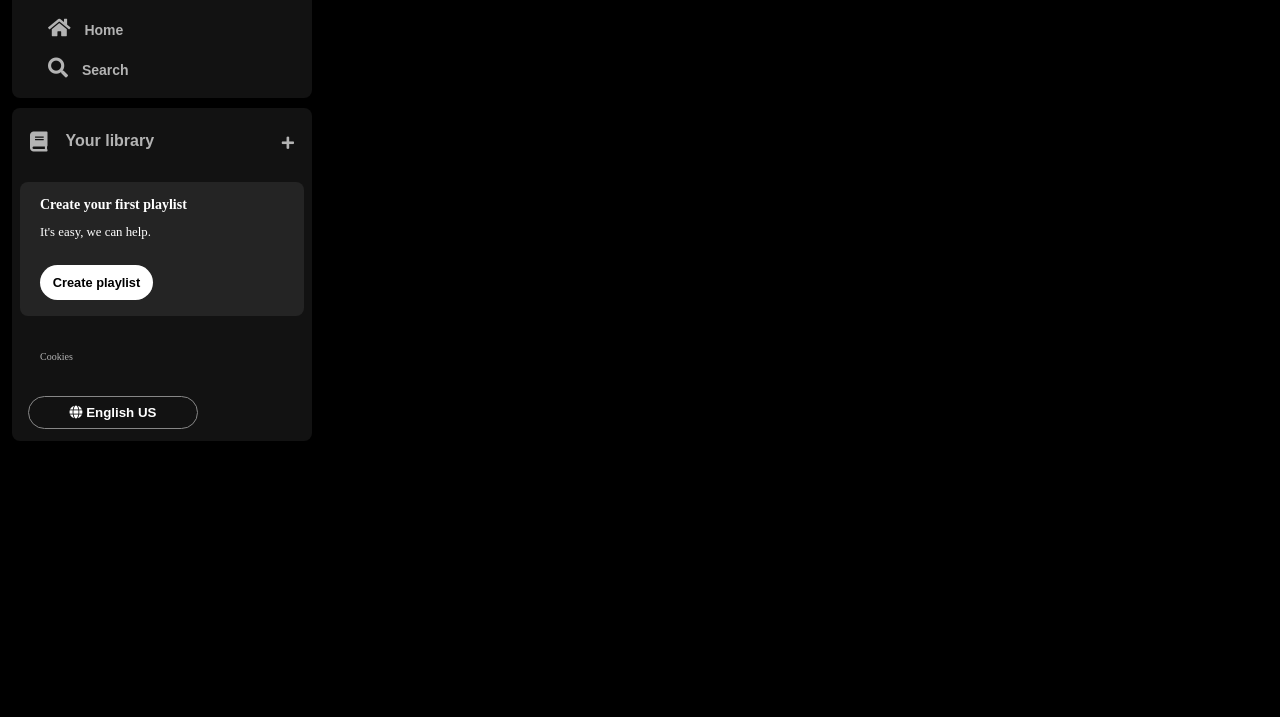
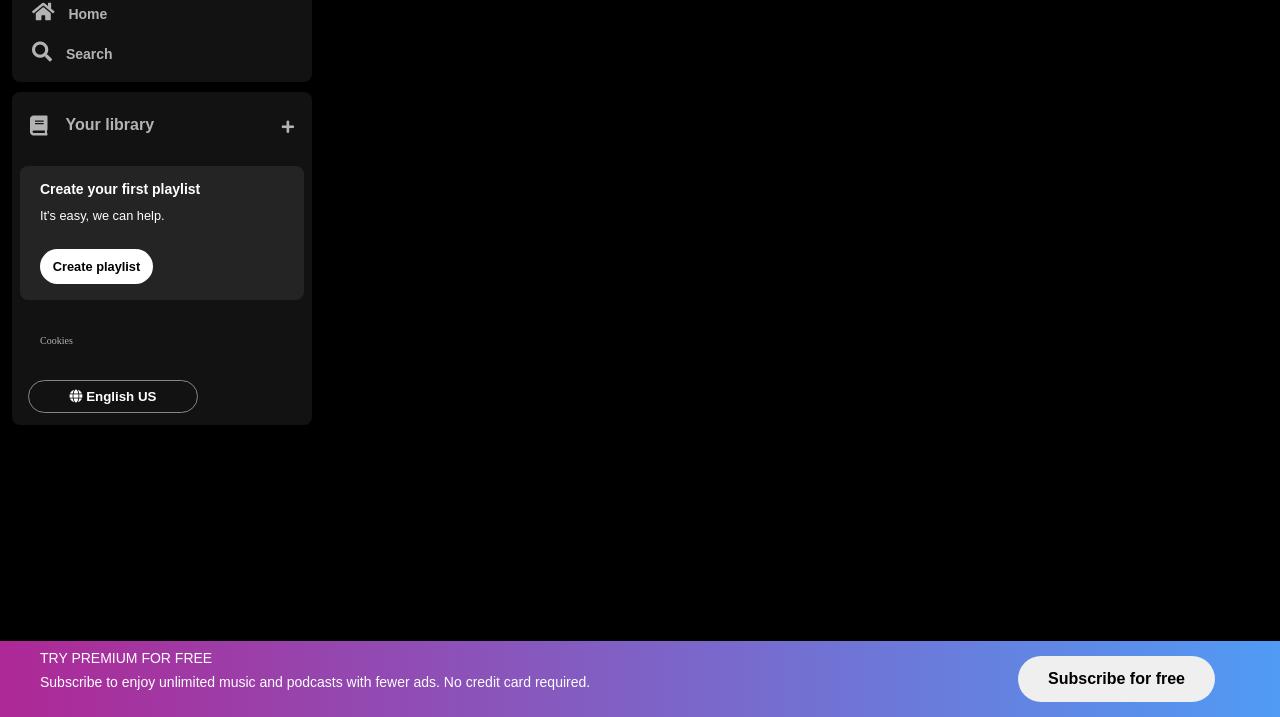
Before and after one commit to Hart-Luna/Projetos-VSC, a plain HTML site: page Spotify/index.html in a window 1280 px wide. Shown: the part 83-800 px from the top of the page. Drawn offline with Linux system fonts and the light colour scheme.

Commit message:
aula2desafio

```diff
--- a/Spotify/index.html
+++ b/Spotify/index.html
@@ -71,6 +71,16 @@
       </div>
     </div>
 
+    <footer class="premium">
+      <div class="text">
+        <p class="premium__title">TRY PREMIUM FOR FREE</p>
+        <p class="premium__subtitle">Subscribe to enjoy unlimited music and podcasts with fewer ads. No credit card required.</p>
+      </div>
+      <div class="button">
+        <button type="button">Subscribe for free</button>
+      </div>
+    </footer>
+
 </body>
 <script type="text/javascript" src="script.js"></script>
 </html>
--- a/Spotify/style.css
+++ b/Spotify/style.css
@@ -18,7 +18,7 @@ h1{
 .sidebar__navigation{
     background-color: #121212;
     border-radius: 8px;
-    padding: 16px 0 0 16px;
+    cursor: pointer;
 }
 
 .sidebar__navigation .logo{
@@ -33,6 +33,7 @@ h1{
 }
 
 .sidebar nav ul{
+    list-style: none;
     margin-top: 20px;
     padding: 0 20px 10px 20px;
 }
@@ -53,6 +54,10 @@ h1{
     font-size: 20px;
     margin-right: 10px;
     font-weight: 300;
+}
+
+.sidebar nav ul li a:hover{
+    color: #ffff
 }
 
 .library {
@@ -123,6 +128,7 @@ h1{
 .section-playlist__content .text {
    padding-bottom: 14px;
    color: #fff;
+   font-family: "DM Sans", sans-serif;
 }
 
 .section-playlist__content .title {
@@ -141,7 +147,7 @@ h1{
     display: flex;
     font-size: 0.8rem;
     font-weight: 700;
-    font-family: 'Montserrat', sans-serif;
+    font-family: "DM Sans", sans-serif;
     text-decoration: none;
     text-transform: none;
     padding: 10px;
@@ -168,7 +174,7 @@ h1{
 
 .languages .languages__button {
     background-color: transparent;
-    border-radius: 9999px;
+    border-radius: 20px;
     border: 1px solid #878787;
     color: #fff;
     cursor: pointer;
@@ -178,3 +184,45 @@ h1{
     margin: 8px;
     font-weight: bold;
 }
+
+.premium{
+    position: fixed;
+    bottom:0;
+    left: 0;
+    right:0;
+    display: flex;
+    justify-content: space-between;
+    background-image:linear-gradient(to right, #ae2896, #509bf5);
+    padding:10px 40px;
+}
+
+.premium .text{
+    flex-shrink: 0;
+    font-family: "DM Sans", sans-serif;
+}
+
+.premium .premium__title{
+    color: #fff;
+    text-transform: uppercase;
+    font-weight: 400;
+    font-size: 14px;
+    margin-bottom: 10px;
+}
+
+.premium .premium__subtitle{
+    color:#fff;
+    font-size: 14px;
+    font-weight: 500;
+}
+
+.premium .button button{
+    margin: 5px 25px;
+    border:transparent;
+    border-radius: 99px;
+    font-family: "DM-sans", sans-serif;
+    font-weight: bold;
+    font-size: 16px;
+    padding: 14px 30px;
+    cursor: pointer;
+    flex-shrink: 0;
+}
--- a/Vendas/styles.css
+++ b/Vendas/styles.css
@@ -7,6 +7,8 @@ body {
 
 header{
     background-color:#000
+    text-align: center;
+    padding: 20px;
 }
 
 h1 {
```
